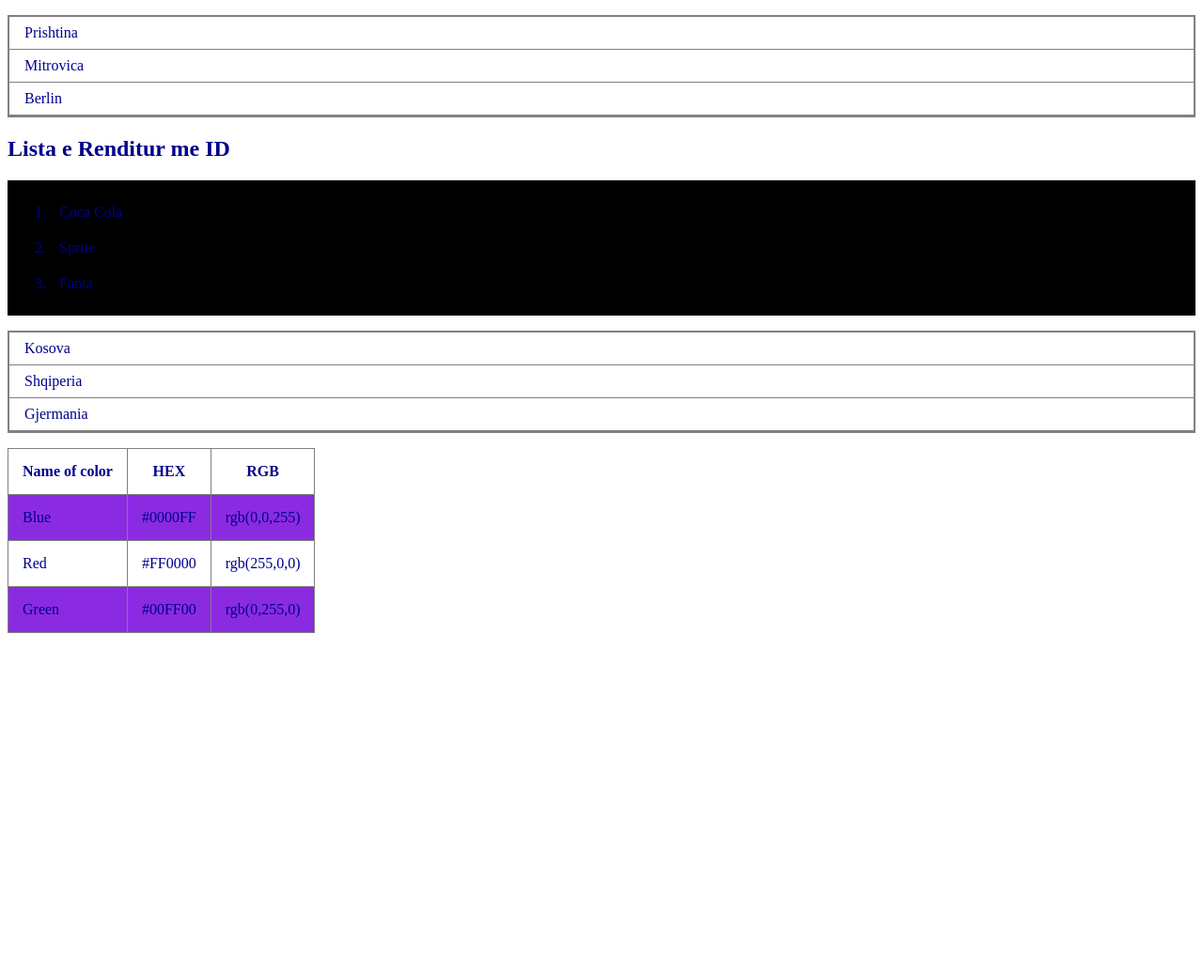
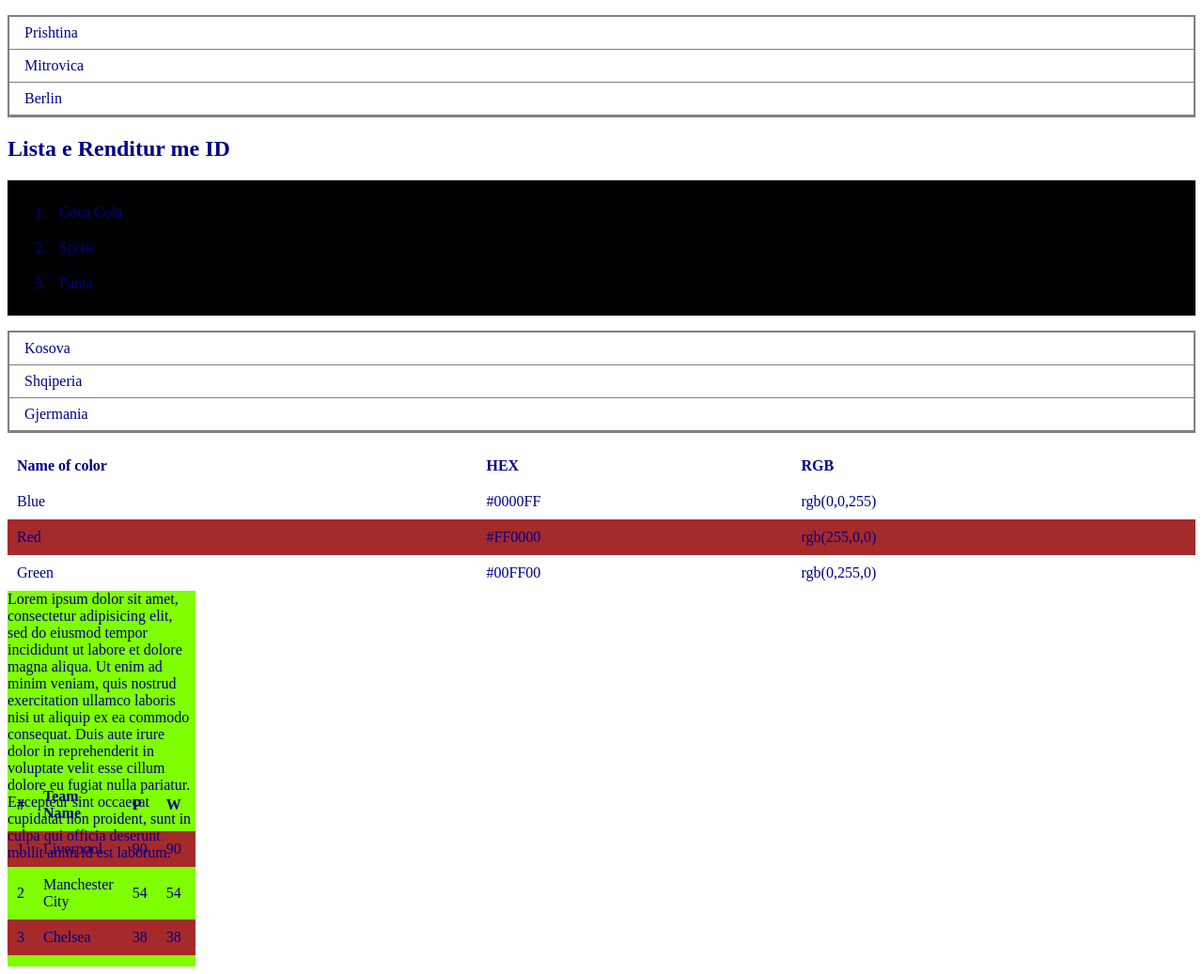
Before and after one commit to ARI-marker/lesson13, a plain HTML site: page Index.html in a window 1280 px wide. Shown: the whole page at 94% size. Before the commit the page ends 800 px from the top, so only its background shows below. Drawn offline with Linux system fonts and the light colour scheme.

Commit message:
kemi shtuar table

```diff
--- a/CSS/style.css
+++ b/CSS/style.css
@@ -28,7 +28,7 @@
     padding: 10px;
     margin-left: 30px;
 }
-table{
+/*table{
     border-collapse: collapse;
 }
 td,th{
@@ -46,4 +46,21 @@
     background-color: cadetblue;
     width: 200px;
     height: 200px;
+}*/
+div{
+    overflow: visible;
+    background-color: chartreuse;
+    width: 200px;
+    height: 200px;
 }
+table{
+    border-collapse: collapse;
+    width: 100%;
+}
+th,td{
+    text-align:left;
+    padding: 10px;
+}
+tr:nth-child(even){
+    background-color: brown;
+}
--- a/Index.html
+++ b/Index.html
@@ -55,5 +55,78 @@
 			</tr>
 		</tbody>
 	</table>
+
+    <div>
+		Lorem ipsum dolor sit amet, consectetur adipisicing elit, sed do eiusmod
+		tempor incididunt ut labore et dolore magna aliqua. Ut enim ad minim veniam,
+		quis nostrud exercitation ullamco laboris nisi ut aliquip ex ea commodo
+		consequat. Duis aute irure dolor in reprehenderit in voluptate velit esse
+		cillum dolore eu fugiat nulla pariatur. Excepteur sint occaecat cupidatat non
+		proident, sunt in culpa qui officia deserunt mollit anim id est laborum.
+	</div>
+    <div style="overflow-x:auto;">
+        <table >
+          <tr>
+            <th>#</th>
+            <th>Team Name</th>
+            <th>P</th>
+            <th>W</th>
+            <th>D</th>
+            <th>L</th>
+            <th>F</th>
+            <th>A</th>
+            <th>GD</th>
+            <th>GM</th>
+            <th>GB</th>
+            <th>T</th>
+            <th>PTS</th>
+          </tr>
+          <tr>
+            <td>1</td>
+            <td>Liverpool</td>
+            <td>90</td>
+            <td>90</td>
+            <td>90</td>
+            <td>90</td>
+            <td>90</td>
+            <td>90</td>
+            <td>90</td>
+            <td>90</td>
+            <td>90</td>
+            <td>90</td>
+            <td>90</td>
+          </tr>
+          <tr>
+            <td>2</td>
+            <td>Manchester City</td>
+            <td>54</td>
+            <td>54</td>
+            <td>54</td>
+            <td>54</td>
+            <td>54</td>
+            <td>54</td>
+            <td>54</td>
+            <td>54</td>
+            <td>54</td>
+            <td>54</td>
+            <td>54</td>
+          </tr>
+          <tr>
+            <td>3</td>
+            <td>Chelsea</td>
+            <td>38</td>
+            <td>38</td>
+            <td>38</td>
+            <td>38</td>
+            <td>38</td>
+            <td>38</td>
+            <td>38</td>
+            <td>38</td>
+            <td>38</td>
+            <td>38</td>
+            <td>38</td>
+          </tr>
+        </table>
+  </div>
 </body>
 </html>
```
